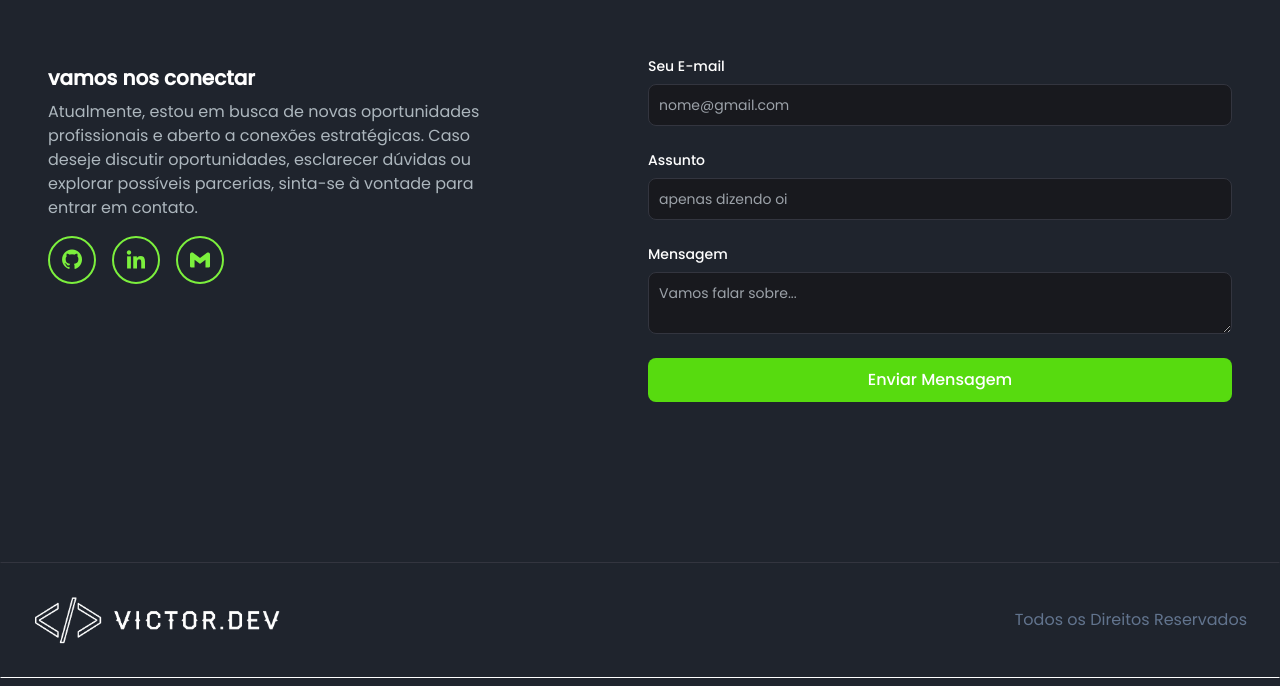
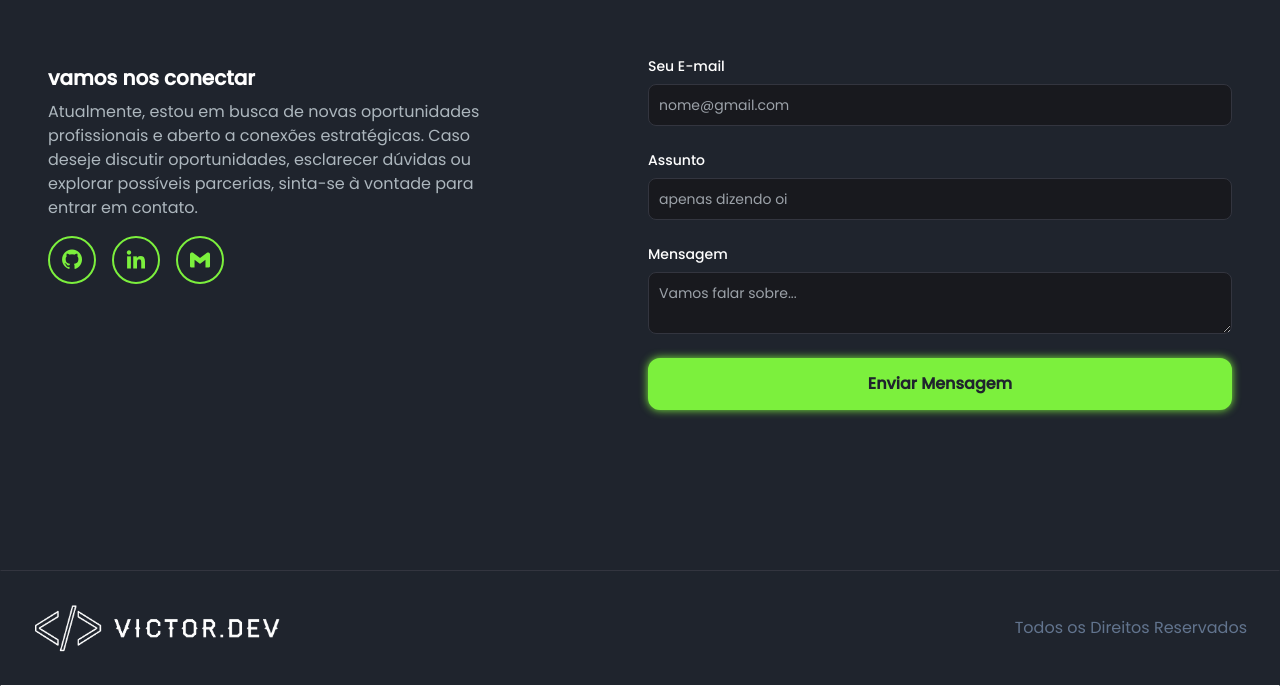
Before and after one commit to fagundes321/Portfolio-em-next, a Next.js app: page / in a window 1280 px wide. Shown: the part 2327-3013 px from the top of the page. Built offline with nearby package versions, Linux system fonts and the light colour scheme.

Commit message:
pequenas correções

```diff
--- a/src/app/components/EmailSection.jsx
+++ b/src/app/components/EmailSection.jsx
@@ -123,7 +123,10 @@ const EmailSection = () => {
           </div>
           <button
             type="submit"
-            className="bg-[#57db0f] hover:bg-[#2E6B1A] text-white font-medium py-2.5 px-5 rounded-lg w-full">
+            className="bg-[#7CF03D] text-[#1f242d] border-2 border-[#7CF03D] shadow-[0_0_8px_#7CF03D] transition-all duration-300 hover:bg-transparent hover:text-[#7CF03D] hover:shadow-[0_0_10px_#7CF03D] font-semibold py-3 px-6 rounded-xl w-full cursor-default hover:cursor-pointer"
+
+
+            >
               Enviar Mensagem
             </button>
         </form>
```
